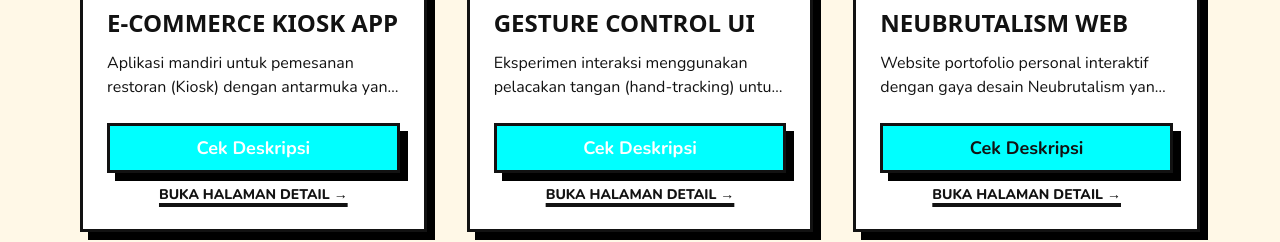
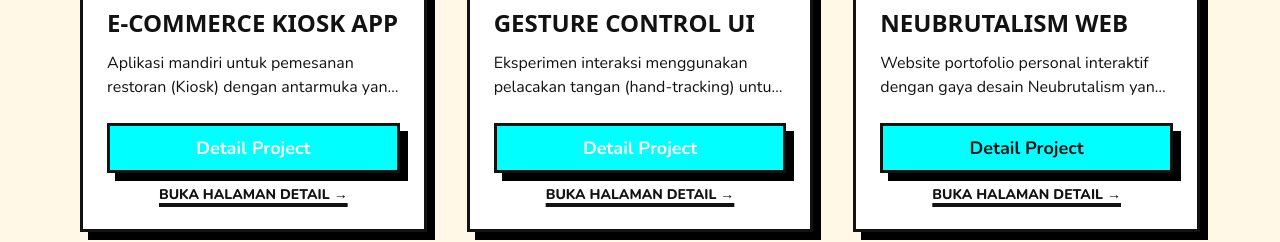
Before and after one commit to f4hmii/fahmi_portofolio, a Next.js app: page / in a window 1280 px wide. Shown: the part 2340-2582 px from the top of the page. Built offline with nearby package versions, Linux system fonts and the light colour scheme.

Commit message:
Update ProjectCard button text to Detail Project

```diff
--- a/components/ProjectCard.tsx
+++ b/components/ProjectCard.tsx
@@ -23,7 +23,7 @@ export default function ProjectCard({ id, title, desc, emoji, color, tags, btnCo
         onClick={() => setExpanded(!expanded)}
         className={`neo-btn ${btnColor} ${btnTextClass} text-center w-full !py-2 !text-lg mt-auto cursor-pointer`}
       >
-        {expanded ? "Tutup Deskripsi" : "Cek Deskripsi"}
+        {expanded ? "Tutup Deskripsi" : "Detail Project"}
       </button>
 
       <a
```
